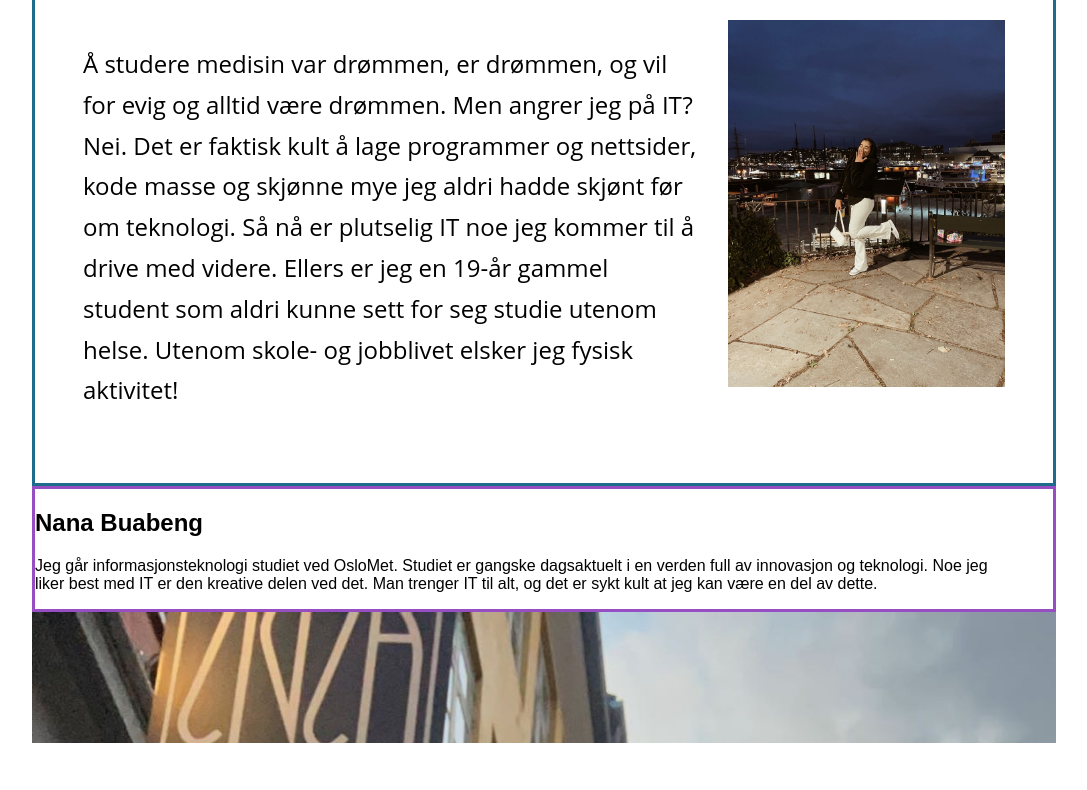
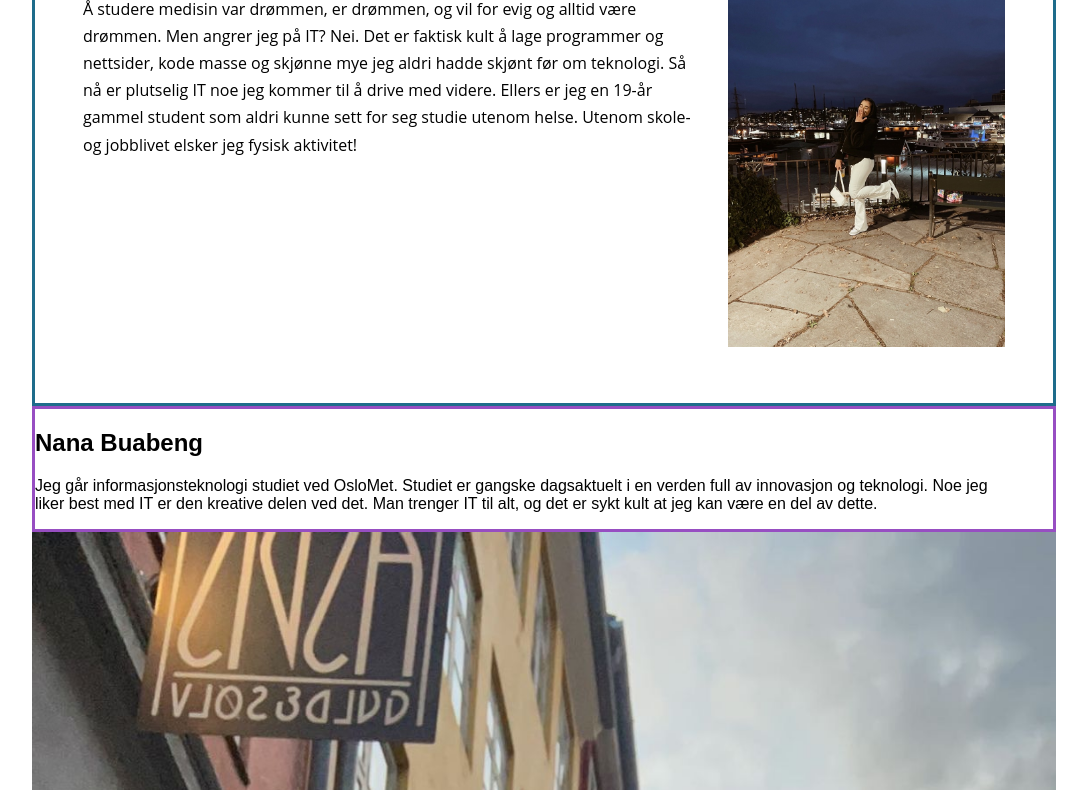
Before and after one commit to tirbak/oblig3, a plain HTML site: page pages/funPage.html in a window 1280 px wide. Shown: the part 274-1064 px from the top of the page, without its empty margins (96-1183 px from the left). Drawn offline with Linux system fonts and the light colour scheme.

Commit message:
Update funPage.css

```diff
--- a/funPage.css
+++ b/funPage.css
@@ -18,7 +18,10 @@ body {
     display: flex;
     flex-direction: column;
     padding: 3rem;
+<<<<<<< HEAD
     font-size: 18pt;
+=======
+>>>>>>> 19a48e543778597e89f25e0f135dd85b314bcfca
 }
 
 h2 {
```
